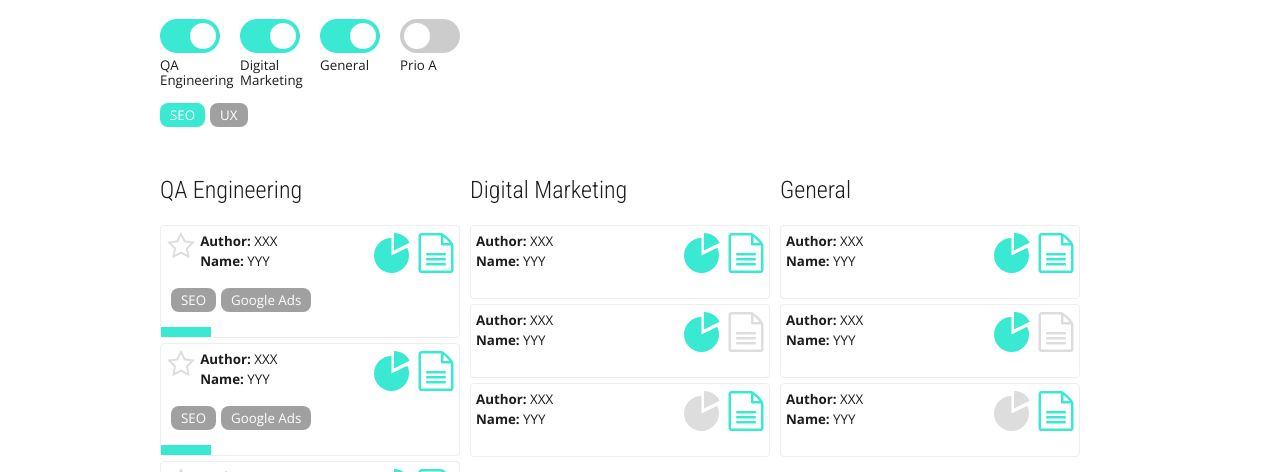
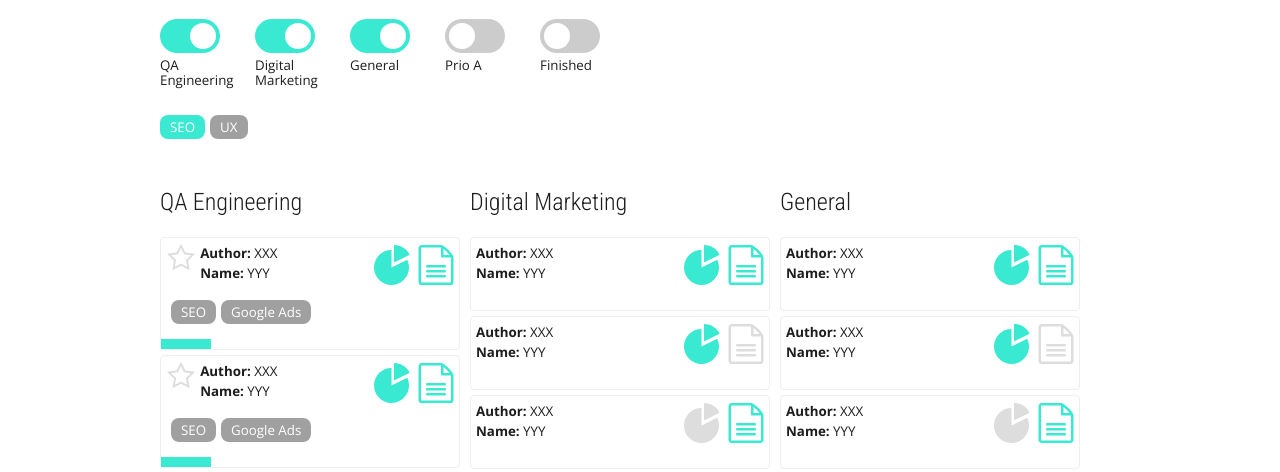
Before and after one commit to nadya-wyn/digitalreallife, a website: page src/my.html in a window 1280 px wide. Shown: the part 322-794 px from the top of the page. Drawn offline with nearby package versions, Linux system fonts and the light colour scheme; files that its build step writes are made by us from their sources; files whose address does not match are found by name.

Commit message:
Added Finished filter to My

```diff
--- a/src/my.html
+++ b/src/my.html
@@ -78,6 +78,14 @@
 
 						</label>
 						Prio A
+					</div>
+					<div class="dashboard__filters-item">
+						<label class="switch switch--fav">
+							<input type="checkbox" id="filterswitch5" class="filterswitch">
+							<span class="slider round slider--fin"></span>
+
+						</label>
+						Finished
 					</div>
 					<!-- End: FILTER SWITCHES -->
 				</div>
@@ -417,6 +425,64 @@
 
 						</ul>
 					</div>
+					<!-- FILTER LIST -->
+					<div class="dashboard__catview-list visually-hidden" id="list5">
+						<h2>Finished</h2>
+						<ul class="dashboard__list">
+							<li class="dashboard__list-item">
+								<div class="dashboard__list-item__container">
+									<div class="dashboard__list-item__data">
+										<strong>Author:</strong> XXX<br>
+										<strong>Name:</strong> YYY<br>
+									</div>
+									<div class="dashboard__list-item__buttons">
+										<div class="dashboard__list-item__button progress progress-active">
+
+										</div>
+										<div class="dashboard__list-item__button summary summary-active">
+
+										</div>
+									</div>
+								</div>
+								<div class="dashboard__list-item__pb"></div>
+							</li>
+							<li class="dashboard__list-item">
+								<div class="dashboard__list-item__container">
+									<div class="dashboard__list-item__data">
+										<strong>Author:</strong> XXX<br>
+										<strong>Name:</strong> YYY<br>
+									</div>
+									<div class="dashboard__list-item__buttons">
+										<div class="dashboard__list-item__button progress progress-active">
+
+										</div>
+										<div class="dashboard__list-item__button summary">
+
+										</div>
+									</div>
+								</div>
+								<div class="dashboard__list-item__pb"></div>
+							</li>
+							<li class="dashboard__list-item">
+								<div class="dashboard__list-item__container">
+									<div class="dashboard__list-item__data">
+										<strong>Author:</strong> XXX<br>
+										<strong>Name:</strong> YYY<br>
+									</div>
+									<div class="dashboard__list-item__buttons">
+										<div class="dashboard__list-item__button progress">
+
+										</div>
+										<div class="dashboard__list-item__button summary summary-active">
+
+										</div>
+									</div>
+								</div>
+								<div class="dashboard__list-item__pb"></div>
+							</li>
+
+						</ul>
+					</div>
 
 
 				</div>
--- a/src/sass/blocks/_buttons.scss
+++ b/src/sass/blocks/_buttons.scss
@@ -49,6 +49,10 @@ input:checked+.slider--fav {
 	background-color: #ffae00;
 }
 
+input:checked+.slider--fin {
+	background-color: #b409ca;
+}
+
 input:focus+.slider {
 	box-shadow: 0 0 1px $color__main;
 }
--- a/src/sass/blocks/_dashboard.scss
+++ b/src/sass/blocks/_dashboard.scss
@@ -5,7 +5,8 @@
 		flex-flow: row wrap;
 
 		&-item {
-			flex-basis: 80px;
+			flex-basis: 95px;
+			margin-bottom: 12px;
 
 			display: flex;
 			flex-flow: column nowrap;
@@ -39,6 +40,7 @@
 	.tag-active {
 		background-color: $color__main;
 	}
+
 
 	&__catview {
 		display: flex;
```
Also changed, not shown: dist/css/style.min.css, dist/my.html.
